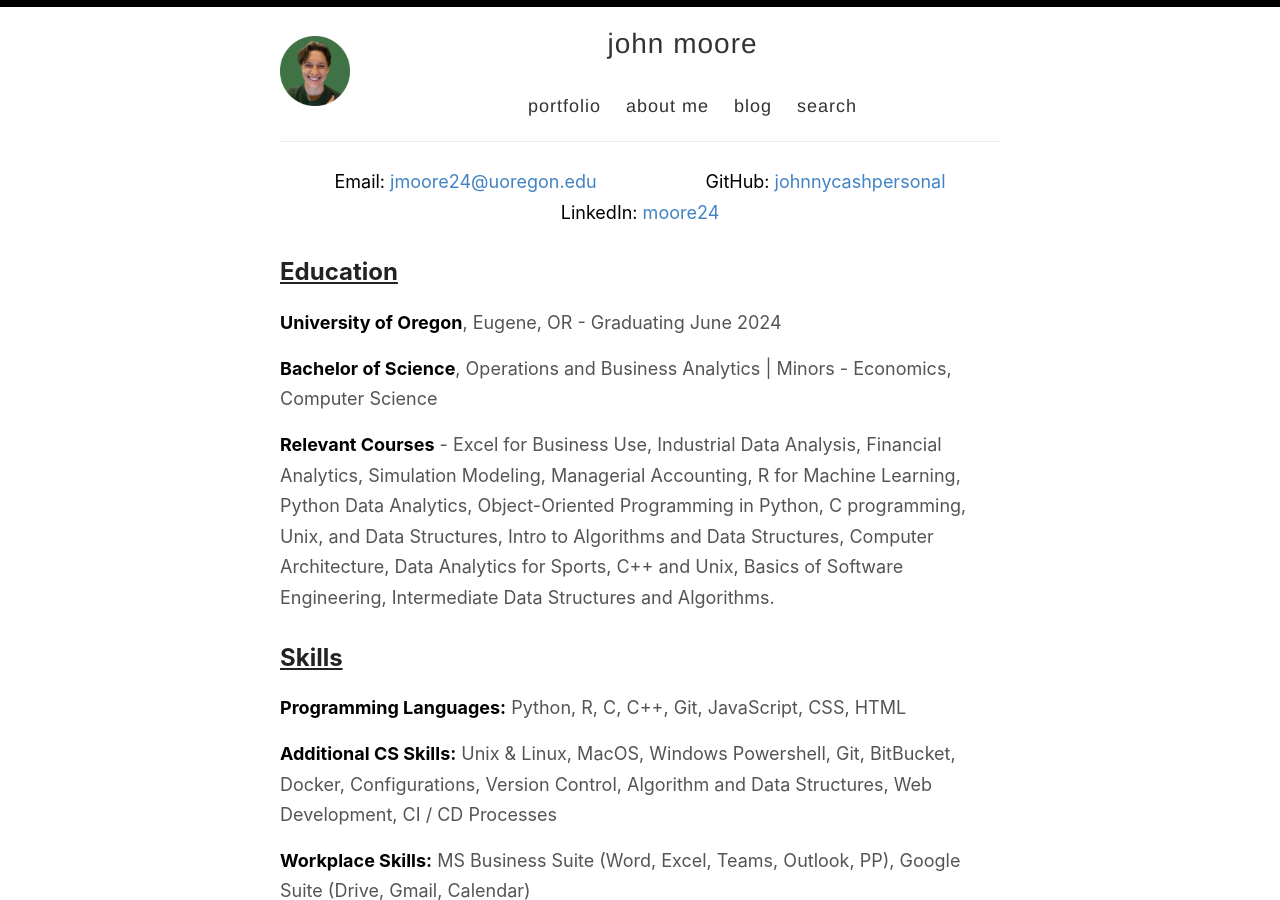
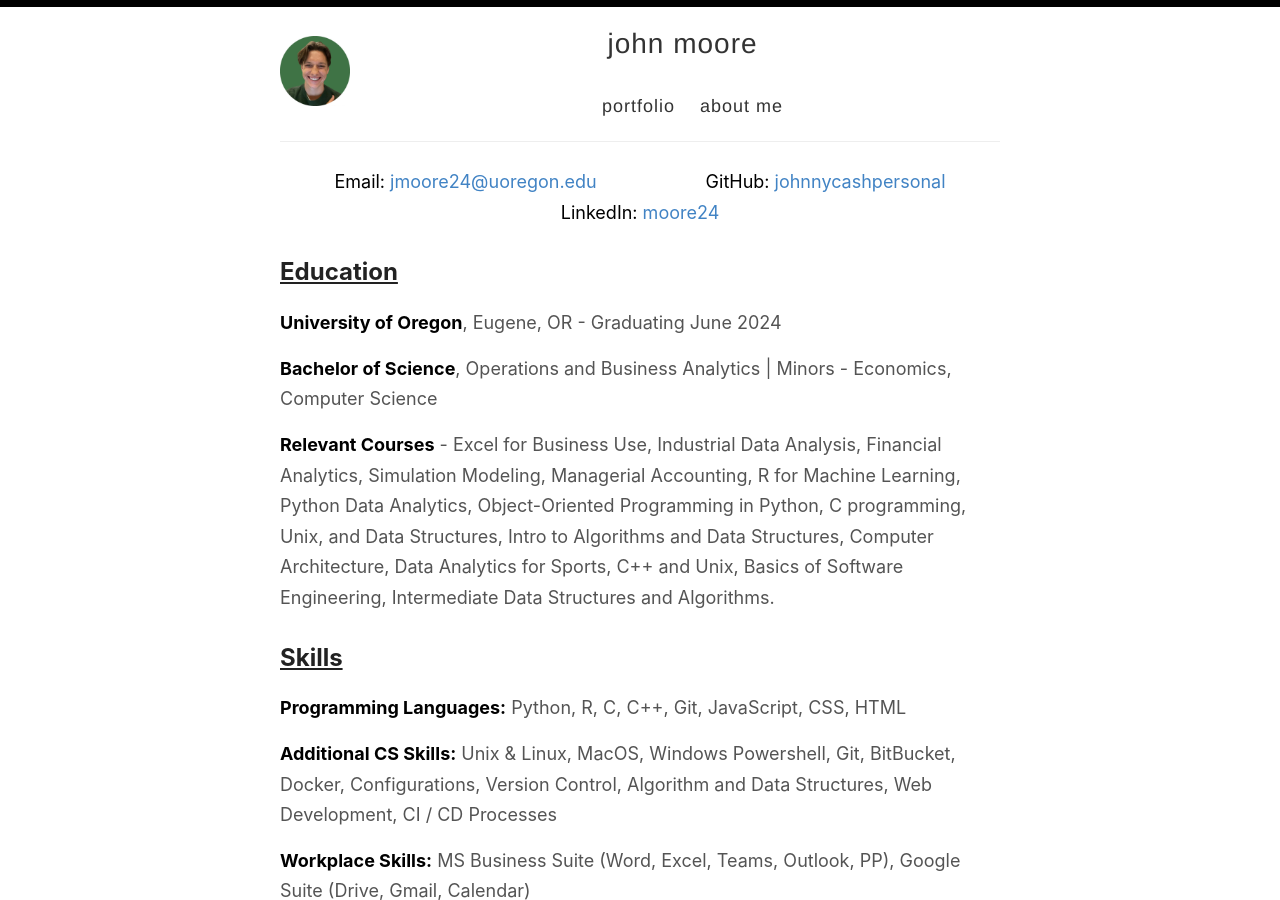
Before and after one commit to johnmoore24/johnmoore24.github.io, a Jekyll site: the page built from index.html, in a window 1280 px wide and 900 px high. Built offline with Jekyll 4.4.1, drawn with Linux system fonts in a browser that asks for light colours; the list of posts is cut into pages by our own code.

Commit message:
miss u margeez

```diff
--- a/_layouts/default.html
+++ b/_layouts/default.html
@@ -27,8 +27,6 @@
               <nav style="flex-shrink: 0;">
                 <a href="{{ site.baseurl }}/">portfolio</a>
                 <a href="{{ site.baseurl }}/about">about me</a>
-                <a href="{{ site.baseurl }}/writing">blog</a>
-                <a href="{{ site.baseurl }}/search">search</a>
               </nav>
             </div>
           </header>
```
